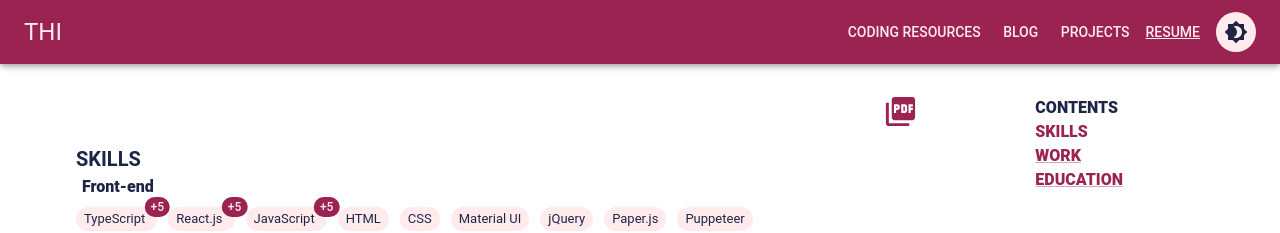
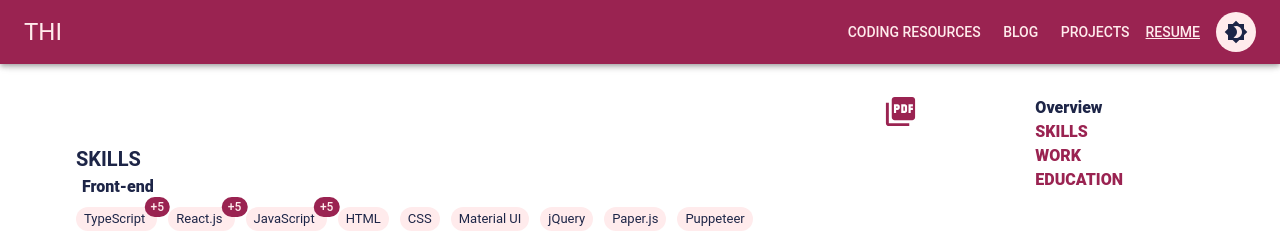
Before and after one commit to justthinguyen/justthinguyen.github.io, a React (Create React App) app: page /resume in a window 1280 px wide. Shown: the top 233 px of the page. Built offline with nearby package versions, Linux system fonts and the light colour scheme.

Commit message:
Use PlainLink for Overview items in Resume contents-nav

```diff
--- a/src/pages/ResumePage.tsx
+++ b/src/pages/ResumePage.tsx
@@ -31,7 +31,7 @@ const Skills = (ps: { skills: ISkills }) => {
 
     return (
         <Box>
-            <Title id={title}>{title}</Title>
+            <Title id={title.toLowerCase()}>{title}</Title>
             {Object.keys(ps.skills).map(key =>
                 <div key={key}><Subtitle>{key}</Subtitle> {skillsStack(ps.skills[key])}</div>
             )}
@@ -55,7 +55,7 @@ const WorkHistory = (ps: { workHistory: IWorkHistory[] }) => {
     };
     return (
         <Box>
-            <Title id={title}>{title}</Title>
+            <Title id='work'>{title}</Title>
             {ps.workHistory.map(work => Work(work))}
         </Box>
     )
@@ -76,7 +76,7 @@ const EducationHistory = (ps: { educationHistory: IEducationHistory[] }) => {
     };
     return (
         <Box>
-            <Title id={title}>{title}</Title>
+            <Title id={title.toLowerCase()}>{title}</Title>
             {ps.educationHistory.map(edu => Education(edu))}
         </Box>
     )
@@ -95,7 +95,6 @@ const Resume = (ps: ResumeProps) => {
 
 export default function ResumePage() {
     const pageName = 'Resume';
-    const pageContents = ['skills', 'work', 'education'];
     return (
         <>
             <Helmet>
@@ -114,10 +113,10 @@ export default function ResumePage() {
                 </Grid>
                 <Grid item xs={0} md={2.5} lg={2.5} className='contents-nav' container>
                     <Box component="nav">
-                        <Subtitle>CONTENTS</Subtitle><br />
-                        <Subtitle><PlainLink href='#skill'>SKILLS</PlainLink></Subtitle><br />
-                        <Subtitle><Link href='#work'>WORK</Link></Subtitle><br />
-                        <Subtitle><Link href='#education'>EDUCATION</Link></Subtitle><br />
+                        <Subtitle>Overview</Subtitle><br />
+                        <Subtitle><PlainLink href='#skills'>SKILLS</PlainLink></Subtitle><br />
+                        <Subtitle><PlainLink href='#work'>WORK</PlainLink></Subtitle><br />
+                        <Subtitle><PlainLink href='#education'>EDUCATION</PlainLink></Subtitle><br />
                     </Box>
                 </Grid>
             </Grid>
```
